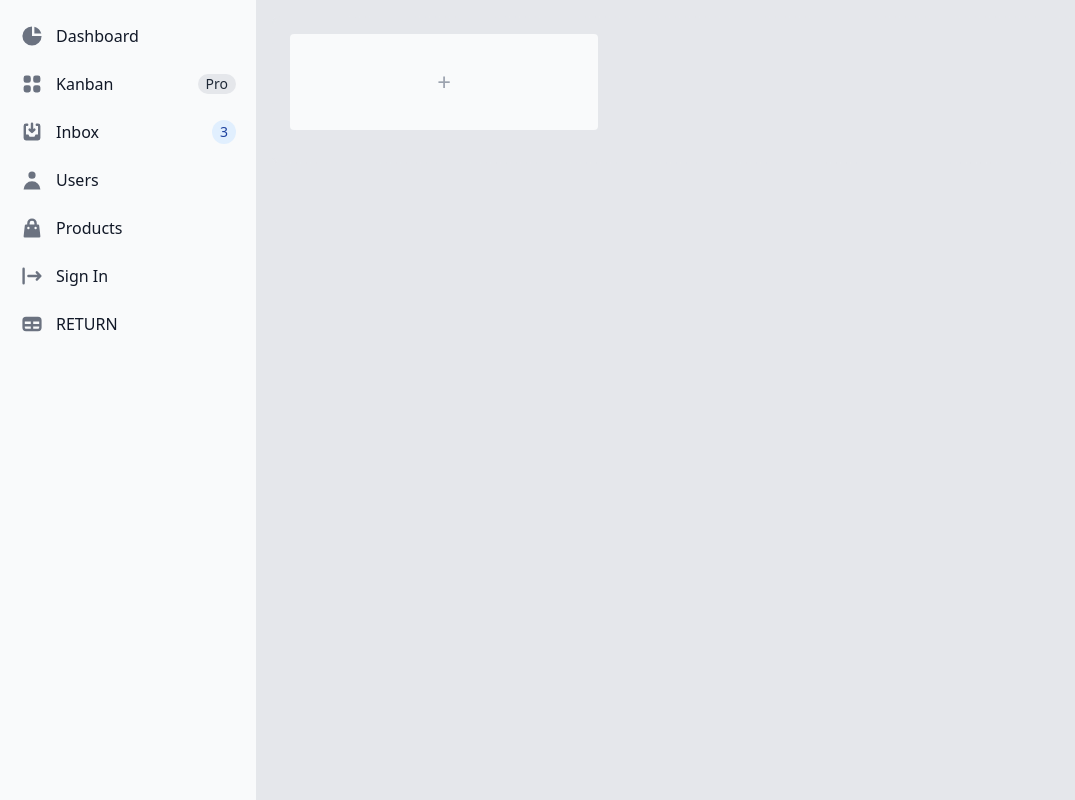
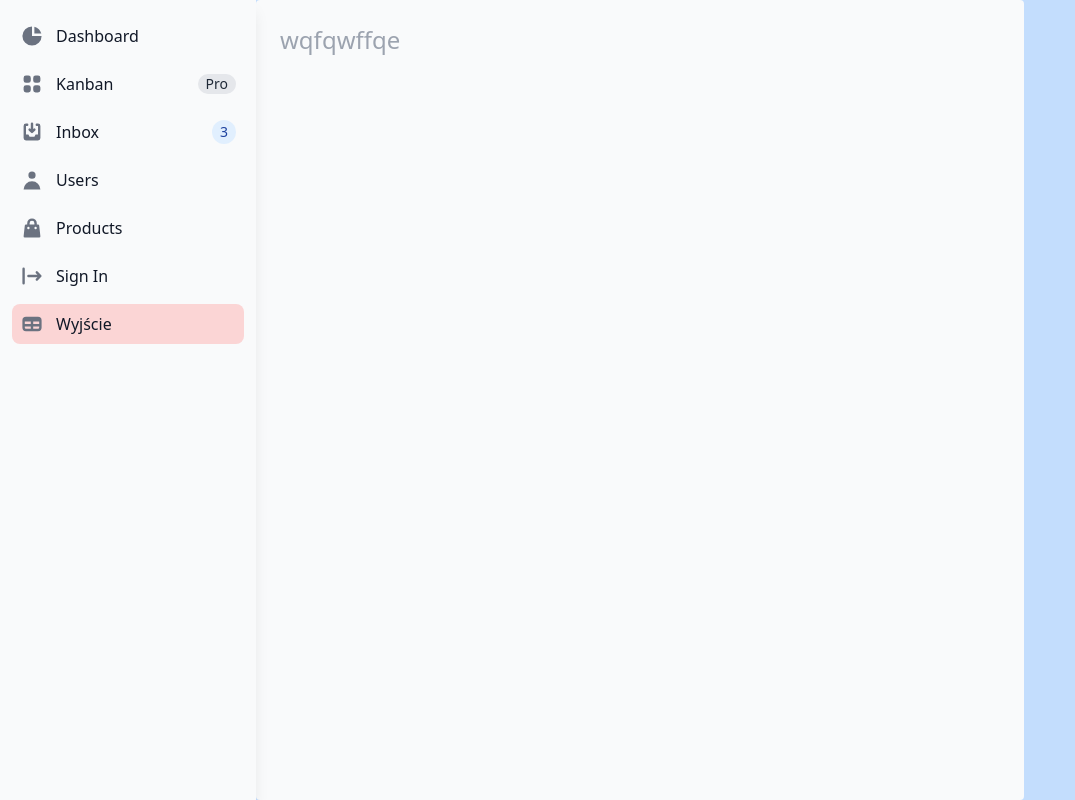
Before and after one commit to modul-sum-3/sum-front, a React (Create React App) app: page /employee in a window 1280 px wide. Shown: the whole page, without its empty margins (0-1075 px from the left). Built offline with nearby package versions, Linux system fonts and the light colour scheme.

Commit message:
Update StaffSidebar

```diff
--- a/src/components/StaffSidebar.js
+++ b/src/components/StaffSidebar.js
@@ -1,4 +1,4 @@
-const StaffSidebar = () => {
+const StaffSidebar = ({ children }) => {
   return (
     <div>
       <button
@@ -6,11 +6,11 @@ const StaffSidebar = () => {
         data-drawer-toggle="default-sidebar"
         aria-controls="default-sidebar"
         type="button"
-        className="inline-flex items-center p-2 mt-2 ml-3 text-sm text-gray-500 rounded-lg md:hidden hover:bg-gray-100 focus:outline-none focus:ring-2 focus:ring-gray-200 dark:text-gray-400 dark:hover:bg-gray-700 dark:focus:ring-gray-600"
+        className="ml-3 mt-2 inline-flex items-center rounded-lg p-2 text-sm text-gray-500 hover:bg-gray-100 focus:outline-none focus:ring-2 focus:ring-gray-200 dark:text-gray-400 dark:hover:bg-gray-700 dark:focus:ring-gray-600 md:hidden"
       >
         <span className="sr-only">Open sidebar</span>
         <svg
-          className="w-6 h-6"
+          className="h-6 w-6"
           aria-hidden="true"
           fill="currentColor"
           viewBox="0 0 20 20"
@@ -26,19 +26,19 @@ const StaffSidebar = () => {
 
       <aside
         id="default-sidebar"
-        className="fixed top-0 left-0 z-40 w-64 h-screen transition-transform -translate-x-full sm:translate-x-0"
+        className="fixed left-0 top-0 z-40 h-full w-64 -translate-x-full shadow-lg transition-transform sm:translate-x-0"
         aria-label="Sidebar"
       >
-        <div className="h-full px-3 py-4 overflow-y-auto bg-gray-50 dark:bg-gray-800">
+        <div className="h-full overflow-y-auto bg-gray-50 px-3 py-4 dark:bg-gray-800">
           <ul className="space-y-2 font-medium">
             <li>
               <a
                 href="#"
-                className="flex items-center p-2 text-gray-900 rounded-lg dark:text-white hover:bg-gray-100 dark:hover:bg-gray-700"
+                className="flex items-center rounded-lg p-2 text-gray-900 hover:bg-gray-100 dark:text-white dark:hover:bg-gray-700"
               >
                 <svg
                   aria-hidden="true"
-                  className="w-6 h-6 text-gray-500 transition duration-75 dark:text-gray-400 group-hover:text-gray-900 dark:group-hover:text-white"
+                  className="h-6 w-6 text-gray-500 transition duration-75 group-hover:text-gray-900 dark:text-gray-400 dark:group-hover:text-white"
                   fill="currentColor"
                   viewBox="0 0 20 20"
                   xmlns="http://www.w3.org/2000/svg"
@@ -52,19 +52,19 @@ const StaffSidebar = () => {
             <li>
               <a
                 href="#"
-                className="flex items-center p-2 text-gray-900 rounded-lg dark:text-white hover:bg-gray-100 dark:hover:bg-gray-700"
+                className="flex items-center rounded-lg p-2 text-gray-900 hover:bg-gray-100 dark:text-white dark:hover:bg-gray-700"
               >
                 <svg
                   aria-hidden="true"
-                  className="flex-shrink-0 w-6 h-6 text-gray-500 transition duration-75 dark:text-gray-400 group-hover:text-gray-900 dark:group-hover:text-white"
+                  className="h-6 w-6 flex-shrink-0 text-gray-500 transition duration-75 group-hover:text-gray-900 dark:text-gray-400 dark:group-hover:text-white"
                   fill="currentColor"
                   viewBox="0 0 20 20"
                   xmlns="http://www.w3.org/2000/svg"
                 >
                   <path d="M5 3a2 2 0 00-2 2v2a2 2 0 002 2h2a2 2 0 002-2V5a2 2 0 00-2-2H5zM5 11a2 2 0 00-2 2v2a2 2 0 002 2h2a2 2 0 002-2v-2a2 2 0 00-2-2H5zM11 5a2 2 0 012-2h2a2 2 0 012 2v2a2 2 0 01-2 2h-2a2 2 0 01-2-2V5zM11 13a2 2 0 012-2h2a2 2 0 012 2v2a2 2 0 01-2 2h-2a2 2 0 01-2-2v-2z"></path>
                 </svg>
-                <span className="flex-1 ml-3 whitespace-nowrap">Kanban</span>
-                <span className="inline-flex items-center justify-center px-2 ml-3 text-sm font-medium text-gray-800 bg-gray-200 rounded-full dark:bg-gray-700 dark:text-gray-300">
+                <span className="ml-3 flex-1 whitespace-nowrap">Kanban</span>
+                <span className="ml-3 inline-flex items-center justify-center rounded-full bg-gray-200 px-2 text-sm font-medium text-gray-800 dark:bg-gray-700 dark:text-gray-300">
                   Pro
                 </span>
               </a>
@@ -72,11 +72,11 @@ const StaffSidebar = () => {
             <li>
               <a
                 href="#"
-                className="flex items-center p-2 text-gray-900 rounded-lg dark:text-white hover:bg-gray-100 dark:hover:bg-gray-700"
+                className="flex items-center rounded-lg p-2 text-gray-900 hover:bg-gray-100 dark:text-white dark:hover:bg-gray-700"
               >
                 <svg
                   aria-hidden="true"
-                  className="flex-shrink-0 w-6 h-6 text-gray-500 transition duration-75 dark:text-gray-400 group-hover:text-gray-900 dark:group-hover:text-white"
+                  className="h-6 w-6 flex-shrink-0 text-gray-500 transition duration-75 group-hover:text-gray-900 dark:text-gray-400 dark:group-hover:text-white"
                   fill="currentColor"
                   viewBox="0 0 20 20"
                   xmlns="http://www.w3.org/2000/svg"
@@ -84,8 +84,8 @@ const StaffSidebar = () => {
                   <path d="M8.707 7.293a1 1 0 00-1.414 1.414l2 2a1 1 0 001.414 0l2-2a1 1 0 00-1.414-1.414L11 7.586V3a1 1 0 10-2 0v4.586l-.293-.293z"></path>
                   <path d="M3 5a2 2 0 012-2h1a1 1 0 010 2H5v7h2l1 2h4l1-2h2V5h-1a1 1 0 110-2h1a2 2 0 012 2v10a2 2 0 01-2 2H5a2 2 0 01-2-2V5z"></path>
                 </svg>
-                <span className="flex-1 ml-3 whitespace-nowrap">Inbox</span>
-                <span className="inline-flex items-center justify-center w-3 h-3 p-3 ml-3 text-sm font-medium text-blue-800 bg-blue-100 rounded-full dark:bg-blue-900 dark:text-blue-300">
+                <span className="ml-3 flex-1 whitespace-nowrap">Inbox</span>
+                <span className="ml-3 inline-flex h-3 w-3 items-center justify-center rounded-full bg-blue-100 p-3 text-sm font-medium text-blue-800 dark:bg-blue-900 dark:text-blue-300">
                   3
                 </span>
               </a>
@@ -93,11 +93,11 @@ const StaffSidebar = () => {
             <li>
               <a
                 href="#"
-                className="flex items-center p-2 text-gray-900 rounded-lg dark:text-white hover:bg-gray-100 dark:hover:bg-gray-700"
+                className="flex items-center rounded-lg p-2 text-gray-900 hover:bg-gray-100 dark:text-white dark:hover:bg-gray-700"
               >
                 <svg
                   aria-hidden="true"
-                  className="flex-shrink-0 w-6 h-6 text-gray-500 transition duration-75 dark:text-gray-400 group-hover:text-gray-900 dark:group-hover:text-white"
+                  className="h-6 w-6 flex-shrink-0 text-gray-500 transition duration-75 group-hover:text-gray-900 dark:text-gray-400 dark:group-hover:text-white"
                   fill="currentColor"
                   viewBox="0 0 20 20"
                   xmlns="http://www.w3.org/2000/svg"
@@ -108,17 +108,17 @@ const StaffSidebar = () => {
                     clip-rule="evenodd"
                   ></path>
                 </svg>
-                <span className="flex-1 ml-3 whitespace-nowrap">Users</span>
+                <span className="ml-3 flex-1 whitespace-nowrap">Users</span>
               </a>
             </li>
             <li>
               <a
                 href="#"
-                className="flex items-center p-2 text-gray-900 rounded-lg dark:text-white hover:bg-gray-100 dark:hover:bg-gray-700"
+                className="flex items-center rounded-lg p-2 text-gray-900 hover:bg-gray-100 dark:text-white dark:hover:bg-gray-700"
               >
                 <svg
                   aria-hidden="true"
-                  className="flex-shrink-0 w-6 h-6 text-gray-500 transition duration-75 dark:text-gray-400 group-hover:text-gray-900 dark:group-hover:text-white"
+                  className="h-6 w-6 flex-shrink-0 text-gray-500 transition duration-75 group-hover:text-gray-900 dark:text-gray-400 dark:group-hover:text-white"
                   fill="currentColor"
                   viewBox="0 0 20 20"
                   xmlns="http://www.w3.org/2000/svg"
@@ -129,17 +129,17 @@ const StaffSidebar = () => {
                     clip-rule="evenodd"
                   ></path>
                 </svg>
-                <span className="flex-1 ml-3 whitespace-nowrap">Products</span>
+                <span className="ml-3 flex-1 whitespace-nowrap">Products</span>
               </a>
             </li>
             <li>
               <a
                 href="#"
-                className="flex items-center p-2 text-gray-900 rounded-lg dark:text-white hover:bg-gray-100 dark:hover:bg-gray-700"
+                className="flex items-center rounded-lg p-2 text-gray-900 hover:bg-gray-100 dark:text-white dark:hover:bg-gray-700"
               >
                 <svg
                   aria-hidden="true"
-                  className="flex-shrink-0 w-6 h-6 text-gray-500 transition duration-75 dark:text-gray-400 group-hover:text-gray-900 dark:group-hover:text-white"
+                  className="h-6 w-6 flex-shrink-0 text-gray-500 transition duration-75 group-hover:text-gray-900 dark:text-gray-400 dark:group-hover:text-white"
                   fill="currentColor"
                   viewBox="0 0 20 20"
                   xmlns="http://www.w3.org/2000/svg"
@@ -150,17 +150,17 @@ const StaffSidebar = () => {
                     clip-rule="evenodd"
                   ></path>
                 </svg>
-                <span className="flex-1 ml-3 whitespace-nowrap">Sign In</span>
+                <span className="ml-3 flex-1 whitespace-nowrap">Sign In</span>
               </a>
             </li>
             <li>
               <a
                 href="/"
-                className="flex items-center p-2 text-gray-900 rounded-lg dark:text-white hover:bg-gray-100 dark:hover:bg-gray-700"
+                className="flex items-center rounded-lg bg-red-200 p-2 text-gray-900 hover:bg-gray-100 dark:text-white dark:hover:bg-gray-700"
               >
                 <svg
                   aria-hidden="true"
-                  className="flex-shrink-0 w-6 h-6 text-gray-500 transition duration-75 dark:text-gray-400 group-hover:text-gray-900 dark:group-hover:text-white"
+                  className="h-6 w-6 flex-shrink-0 text-gray-500 transition duration-75 group-hover:text-gray-900 dark:text-gray-400 dark:group-hover:text-white"
                   fill="currentColor"
                   viewBox="0 0 20 20"
                   xmlns="http://www.w3.org/2000/svg"
@@ -171,22 +171,20 @@ const StaffSidebar = () => {
                     clip-rule="evenodd"
                   ></path>
                 </svg>
-                <span className="flex-1 ml-3 whitespace-nowrap">RETURN</span>
+                <span className="ml-3 flex-1 whitespace-nowrap">Wyjście</span>
               </a>
             </li>
           </ul>
         </div>
       </aside>
 
-      <div className="p-4 sm:ml-64">
-        <div className="p-4 border-2 border-gray-200 border-dashed rounded-lg dark:border-gray-700">
-          <div className="grid grid-cols-3 gap-4 mb-4">
-            <div className="flex items-center justify-center h-24 rounded bg-gray-50 dark:bg-gray-800">
-              <p className="text-2xl text-gray-400 dark:text-gray-500">+</p>
-            </div>
-          </div>
+      <div className="h-screen sm:ml-64">
+        {/* <div className="p-4 border-2 border-gray-200 border-dashed rounded-lg dark:border-gray-700"> */}
+        <div class="mb-4 flex h-full max-w-screen-md rounded bg-gray-50 p-6 dark:bg-gray-800">
+          <p class="text-2xl text-gray-400 dark:text-gray-500">{children}</p>
         </div>
       </div>
+      {/* </div> */}
     </div>
   );
 };
--- a/src/pages/Coach.js
+++ b/src/pages/Coach.js
@@ -3,7 +3,7 @@ import StaffTemplate from "../templates/StaffTemplate";
 const Coach = () => {
   return (
     <div>
-      <StaffTemplate></StaffTemplate>
+      <StaffTemplate>Bajo jajo</StaffTemplate>
     </div>
   );
 };
--- a/src/pages/Employee.js
+++ b/src/pages/Employee.js
@@ -3,7 +3,7 @@ import StaffTemplate from "../templates/StaffTemplate";
 const Employee = () => {
   return (
     <div>
-      <StaffTemplate></StaffTemplate>
+      <StaffTemplate>wqfqwffqe</StaffTemplate>
     </div>
   );
 };
--- a/src/templates/StaffTemplate.js
+++ b/src/templates/StaffTemplate.js
@@ -1,12 +1,9 @@
-import Sidebar from "../components/StaffSidebar";
+import StaffSidebar from "../components/StaffSidebar";
 
 const StaffTemplate = ({ children }) => {
   return (
-    <div className="min-h-screen flex flex-col bg-gray-200">
-      <Sidebar />
-      <div className="flex-grow max-w-screen-xl self-center w-full px-2 sm:px-4">
-        {children}
-      </div>
+    <div className="m-auto flex min-h-screen flex-col bg-blue-200">
+      <StaffSidebar>{children}</StaffSidebar>
     </div>
   );
 };
```
